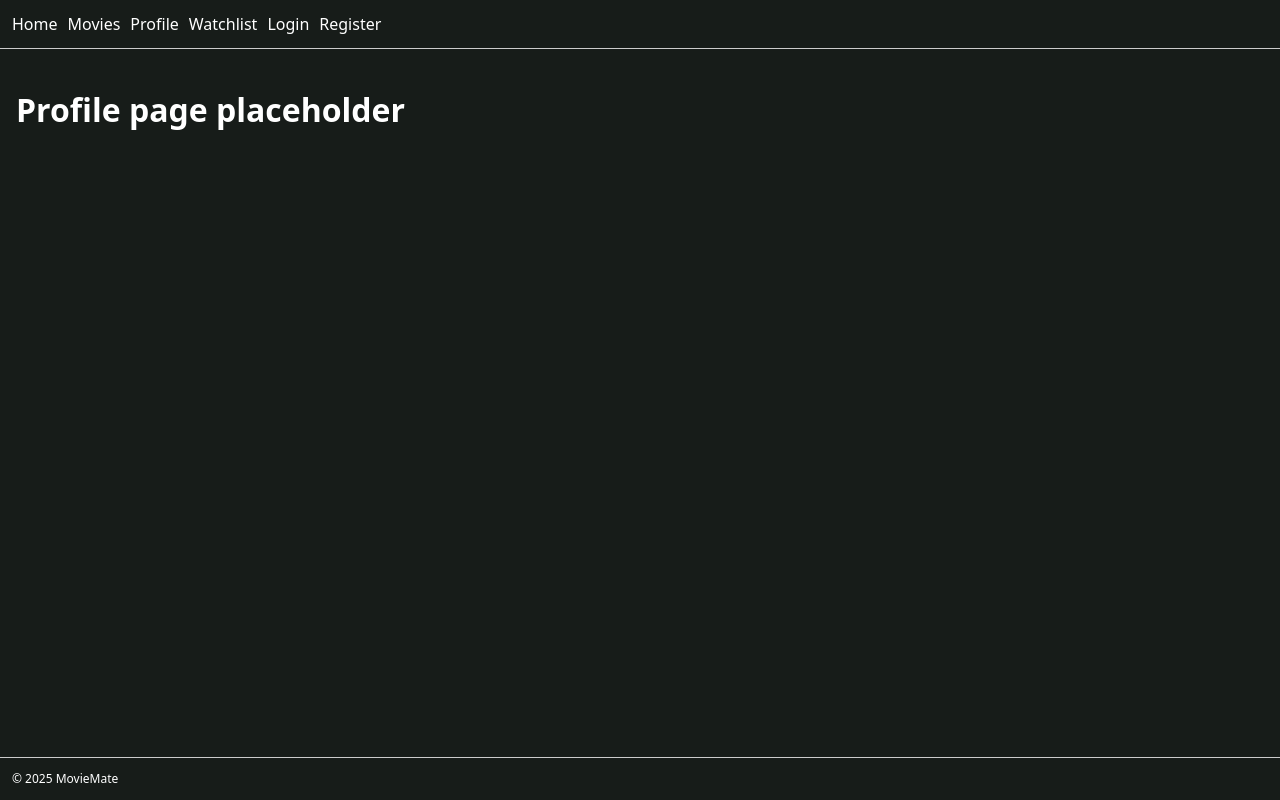
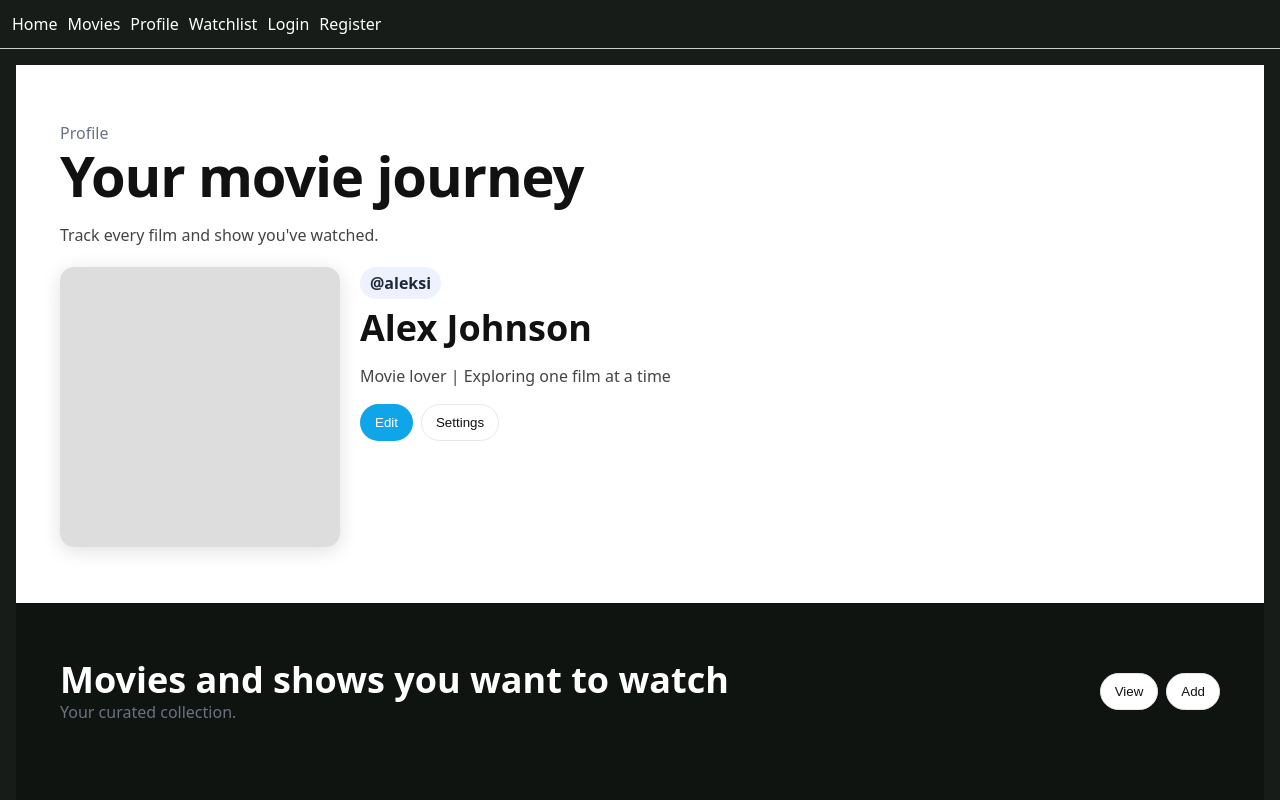
Before and after one commit to elab-development/klijentske-veb-tehnologije-2024-2023-0192-filmovi-i-serije, a React app in the folder app/: page /profile in a window 1280 px wide. Shown: the top 800 px of the page. Built offline with nearby package versions, Linux system fonts and the light colour scheme; the HTML template or start-up script is replaced by a standard one.

Commit message:
Profile stranica (header + sekcije)

```diff
--- a/app/src/pages/Profile.tsx
+++ b/app/src/pages/Profile.tsx
@@ -1,3 +1,35 @@
-export function Profile() {
-  return <h1>Profile page placeholder</h1>
+import { Section } from '../components/Section'
+import { Button } from '../components/Button'
+
+export function Profile(){
+  return (
+    <>
+      <section className="section" style={{background:'#fff', color:'#111'}}>
+        <div className="container">
+          <div className="muted">Profile</div>
+          <div className="h1" style={{color:'#111'}}>Your movie journey</div>
+          <p className="muted" style={{color:'#444'}}>Track every film and show you've watched.</p>
+
+          <div style={{display:'grid', gridTemplateColumns:'280px 1fr', gap:20, marginTop:20}}>
+            <div className="card"><div style={{aspectRatio:'1/1', background:'#ddd', borderRadius:'var(--radius-md)'}}/></div>
+            <div>
+              <div className="badge">@aleksi</div>
+              <div className="h2" style={{marginTop:8, color:'#111'}}>Alex Johnson</div>
+              <p className="muted" style={{color:'#444'}}>Movie lover | Exploring one film at a time</p>
+              <div style={{display:'flex', gap:8}}>
+                <Button variant="primary">Edit</Button>
+                <Button>Settings</Button>
+              </div>
+            </div>
+          </div>
+        </div>
+      </section>
+
+      <Section title="Movies and shows you want to watch" subtitle="Your curated collection." dark right={<div style={{display:'flex', gap:8}}><Button>View</Button><Button>Add</Button></div>} />
+
+      <Section title="Recently watched" subtitle="Your cinematic journey" />
+
+      <Section title="Profile preferences" subtitle="Customize your experience" dark />
+    </>
+  )
 }
```
